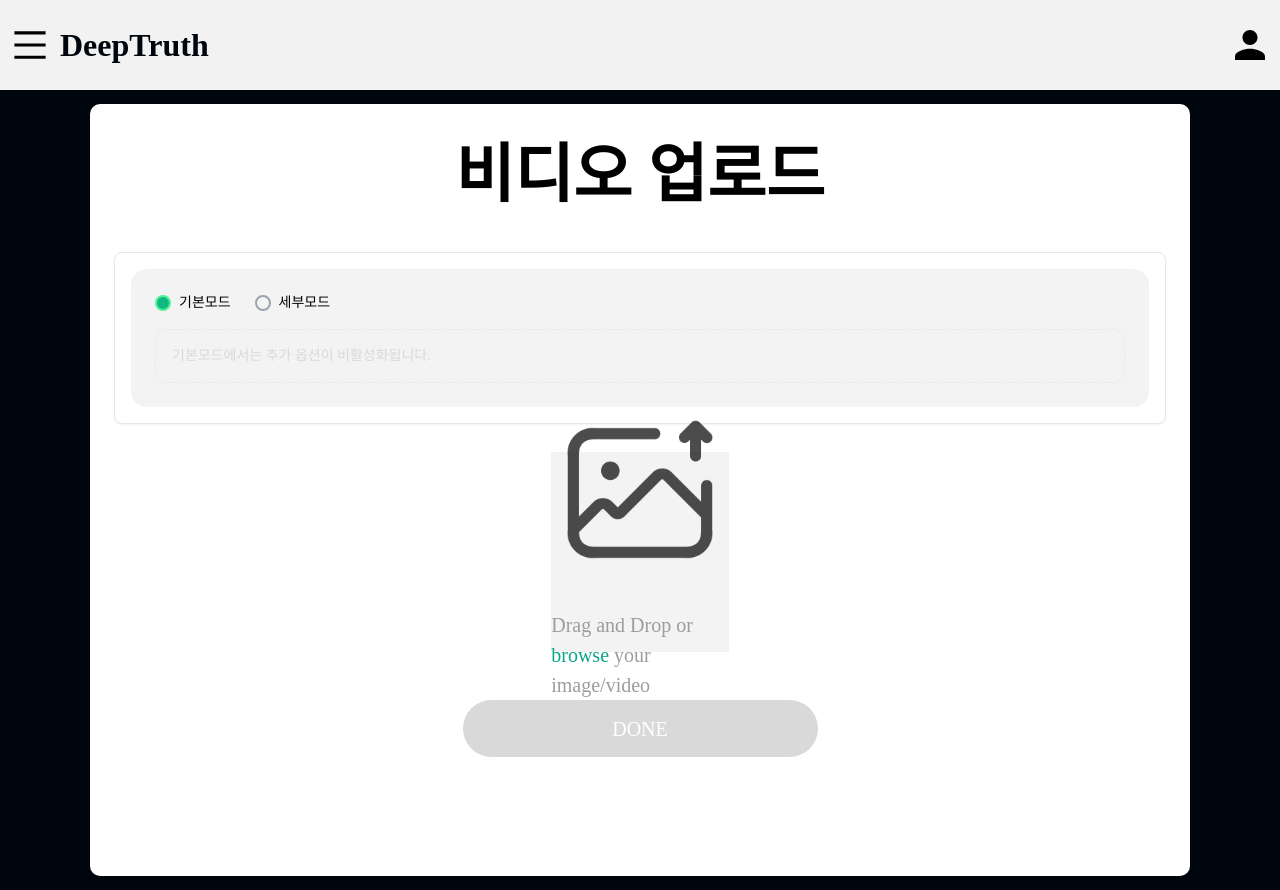
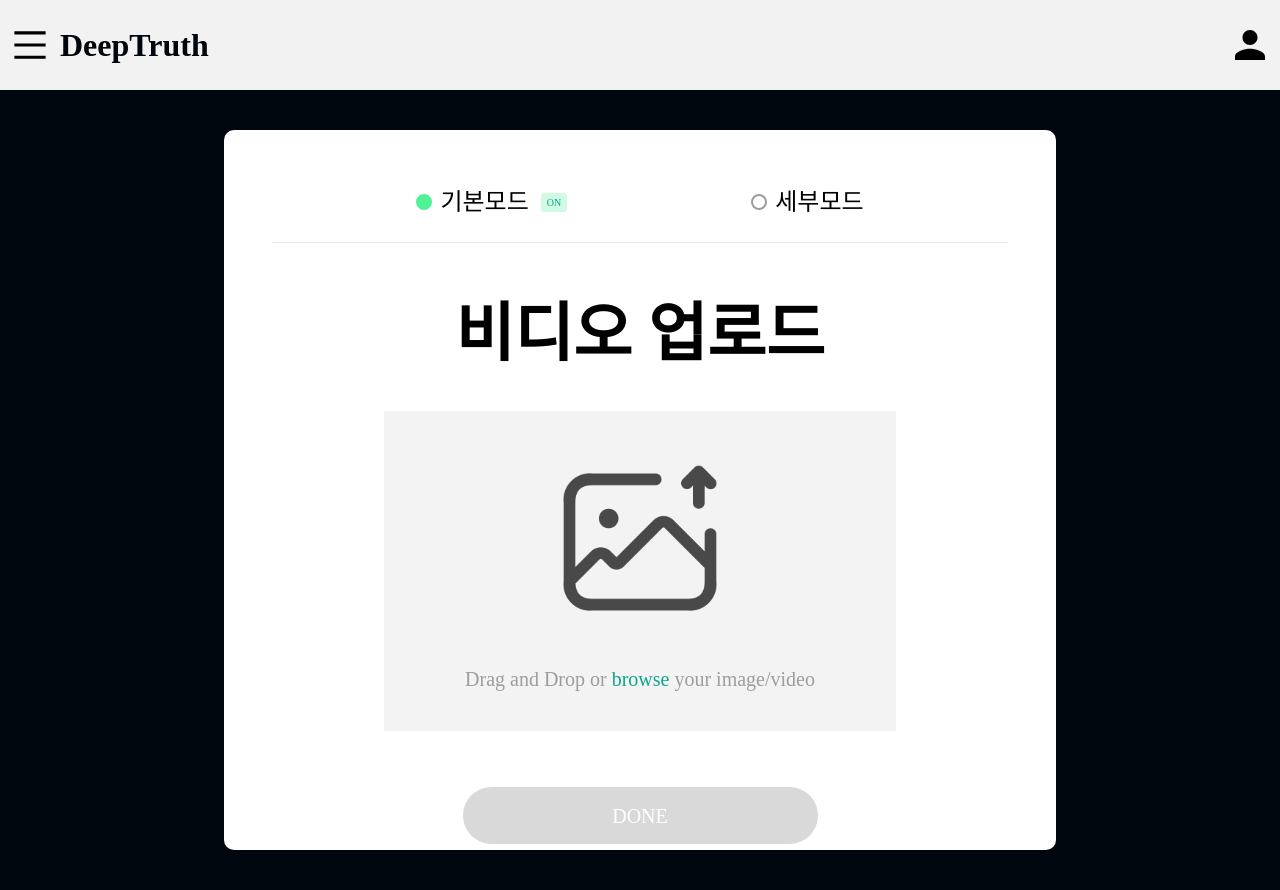
Before and after one commit to 25-HF003/front-end, a React (Vite) app: page /detection in a window 1280 px wide. Built offline with nearby package versions, Linux system fonts and the light colour scheme; a web font is replaced by a local one.

Commit message:
ETR-93 Design: 기본모드 UI 완성

```diff
--- a/src/components/Upload/FileUploadPage.tsx
+++ b/src/components/Upload/FileUploadPage.tsx
@@ -1,7 +1,7 @@
 import WatermarkModal from "../../pages/Watermark/WatermarkModal";
 import ImageUploader from "./FileUploader";
 import UploadProgressBar from "./UploadProgressBar";
-import { Dispatch, SetStateAction, useState, useEffect, ReactNode } from "react";
+import { Dispatch, SetStateAction, useState, useEffect } from "react";
 
 type Props = {
   title: String;
@@ -11,14 +11,12 @@ type Props = {
   accpet: string; // ex) "image/*, video/*"
   isModal?: boolean;  // 워터마크만 모달을 쓰기 때문에 기본값 false
   setIsModal?: Dispatch<SetStateAction<boolean>>;
-  containerClassName?: string; //카드 크기/여백 오버라이드
-  settingsNode?: ReactNode; //카드 안 상단에 표시할 모드/옵션 영역
 }
 
 // 딥페이크 -> <ImageUploadPage title="비디오" />
 // 노이즈, 워터마크 -> <ImageUploadPage title="이미지" />
 
-function FileUploadPage({ title, onDone, file, setFile, accpet, isModal = false, setIsModal, containerClassName, settingsNode }: Props) {
+function FileUploadPage({ title, onDone, file, setFile, accpet, isModal = false, setIsModal }: Props) {
 
   //upload 100 => 버튼 활성화
   const [uploadDone, setUploadDone] = useState(false);
@@ -37,17 +35,8 @@ function FileUploadPage({ title, onDone, file, setFile, accpet, isModal = false,
 
   return(
     <div className="h-screen flex flex-col justify-center items-center">
-      <div className={`rounded-[10px] flex flex-col justify-center items-center bg-white-100 gap-7
-                    ${containerClassName ?? "w-[80vw] h-[75vh] p-8"}`
-      }>
+      <div className="w-[80vw] h-[75vh] rounded-[10px] flex flex-col justify-center items-center bg-white-100 gap-7">
         <h1 className="font-bold text-[64px] ">{title} 업로드</h1>
-         {/* 옵션이 있으면 위쪽에 표시 */}
-        {settingsNode && (
-          <div className="w-full border rounded-lg p-4 bg-white-100 shadow-sm">
-            {settingsNode}
-          </div>
-        )}
-        <div className="flex flex-col items-center gap-6 flex-1">
         <ImageUploader onFileSelect={setFile} accpet={accpet} />
         <UploadProgressBar file={file} onProgressDone={handleProgressDone}/>
         <button
@@ -56,10 +45,8 @@ function FileUploadPage({ title, onDone, file, setFile, accpet, isModal = false,
           onClick={onDone}>
             DONE</button>
       </div>
-      </div>
       {isModal && setIsModal && <WatermarkModal setIsModal={setIsModal} file={file} />}
     </div>
-
   );
 }
 
--- a/src/components/Upload/FileUploader.tsx
+++ b/src/components/Upload/FileUploader.tsx
@@ -3,9 +3,10 @@ import { useState } from "react";
 type Props = {
   onFileSelect: (file: File) => void;
   accpet: string; // ex) "image/*, video/*"
+  containerClassName?: string;
 }
 
-function FileUploader({ onFileSelect, accpet }: Props) {
+function FileUploader({ onFileSelect, accpet, containerClassName }: Props) {
 
   const [dragActive, setDragActive] = useState(false);
 
@@ -44,7 +45,7 @@ function FileUploader({ onFileSelect, accpet }: Props) {
   };
 
   return(
-    <div className="w-[50%] h-[50%] flex flex-col justify-center items-center bg-gray-300 ">
+    <div className={`flex flex-col justify-center items-center bg-gray-300 ${containerClassName ?? "w-[50%] h-[50%]"}`}>
       <div
         className={`w-[100%] h-[100%] flex flex-col justify-center items-center gap-7
           ${dragActive ? 'bg-gray-500' : 'bg-gray-300'}`}
--- /dev/null
+++ b/src/components/Upload/deepfake/DeepfakeFileUpload.tsx
@@ -0,0 +1,67 @@
+import ImageUploader from "../FileUploader";
+import UploadProgressBar from "../UploadProgressBar";
+import { Dispatch, SetStateAction, useState, useEffect, ReactNode } from "react";
+
+type Props = {
+  title: String;
+  onDone: () => void;
+  file: File | null;
+  setFile: (file: File | null) => void;
+  accpet: string; // ex) "image/*, video/*"
+  isModal?: boolean;  // 워터마크만 모달을 쓰기 때문에 기본값 false
+  settingsNode?: ReactNode;
+}
+
+// 딥페이크 -> <ImageUploadPage title="비디오" />
+// 노이즈, 워터마크 -> <ImageUploadPage title="이미지" />
+
+function DeepfakeFileUpload({ title, onDone, file, setFile, accpet, isModal = false, settingsNode }: Props) {
+
+  //upload 100 => 버튼 활성화
+  const [uploadDone, setUploadDone] = useState(false);
+
+  useEffect(() => {
+    if (file) {
+      setUploadDone(false);
+      //console.log("useEffect: 파일 변경 감지 → uploadDone 초기화");
+    }
+  }, [file]);
+
+  const handleProgressDone = () => {
+    setUploadDone(true);
+  };
+
+
+  return(
+    <div className="min-h-screen flex justify-center items-center">
+      {/* 카드 */}
+      <div className="w-[80vw] max-h-[90vh] rounded-[10px] bg-white-100">
+        {/* 스크롤 영역 */}
+        <div className="overflow-y-auto max-h-[90vh] p-8">
+          {/* 정렬 래퍼 (여기서 가운데 정렬) */}
+          <div className="flex flex-col items-center gap-7">
+            {/* 옵션(있으면 위쪽) */}
+            {settingsNode && (
+              <div className="w-[60vw] p-4">
+              {/*<div className="w-[60vw] rounded-xl border p-4 bg-white-100 shadow-sm">*/}
+                {settingsNode}
+              </div>
+            )}
+            <h1 className="font-bold text-[64px]">{title} 업로드</h1>
+
+            <ImageUploader onFileSelect={setFile} accpet={accpet} containerClassName="w-[40vw] min-h-[40vh]"/>
+            <UploadProgressBar file={file} onProgressDone={handleProgressDone}/>
+            <button
+              disabled={!file || !uploadDone}
+              className={`w-[355px] h-[57px] rounded-[50px] ${file && uploadDone ? 'bg-green-200' : 'bg-gray-500 cursor-not-allowed'} text-white-100 text-[20px]`}
+              onClick={onDone}>
+                DONE
+            </button>
+          </div>
+        </div>
+      </div>
+    </div>
+  );
+}
+
+export default DeepfakeFileUpload;
--- a/src/components/Upload/deepfake/DeepfakeSetting.tsx
+++ b/src/components/Upload/deepfake/DeepfakeSetting.tsx
@@ -1,5 +1,4 @@
-// DeepfakeSettings.tsx
-import React, { useEffect, useState } from 'react';
+import { useEffect, useState } from 'react';
 import ModeSelector from './ModeSelector';
 import OptionsPanel from './OptionPanel';
 import { DetectionOptions, Mode } from './DetectionOptions';
@@ -26,23 +25,17 @@ export default function DeepfakeSettings({ onChange }: DeepfakeSettingsProps) {
   }, [mode, opts, onChange]);
 
   return (
-    //<div className="h-screen flex flex-col justify-center items-center">
-    <div className="rounded-2xl bg-neutral-900/5 p-6">
+    <div className="border-b p-2">
       {/* 모드 선택 */}
       <div className="mb-4">
         <ModeSelector value={mode} onChange={setMode} />
       </div>
 
       {/* 세부모드일 때만 옵션 보이기 */}
-      {mode === 'advanced' ? (
+      {mode === 'advanced' && (
         <OptionsPanel value={opts} onChange={setOpts} />
-      ) : (
-        <div className="rounded-xl border border-dashed p-4 text-sm text-gray-500">
-          기본모드에서는 추가 옵션이 비활성화됩니다.
-        </div>
       )}
     </div>
-    //</div>
   );
 }
 //
--- a/src/components/Upload/deepfake/ModeSelector.tsx
+++ b/src/components/Upload/deepfake/ModeSelector.tsx
@@ -1,4 +1,3 @@
-import React from 'react';
 import { Mode } from './DetectionOptions';
 
 interface ModeSelectorProps {
@@ -8,7 +7,7 @@ interface ModeSelectorProps {
 
 function ModeSelector({ value, onChange }: ModeSelectorProps) {
   return (
-    <div className="flex items-center gap-6">
+    <div className="flex items-center justify-center gap-6">
       <label className="inline-flex items-center gap-2 cursor-pointer">
         <input
           type="radio"
@@ -19,11 +18,16 @@ function ModeSelector({ value, onChange }: ModeSelectorProps) {
         />
         <span
           className={`w-4 h-4 rounded-full border-2 ${
-            value === 'basic' ? 'border-green-100 bg-emerald-500' : 'border-gray-400'
+            value === 'basic' ? 'border-green-100 bg-green-100' : 'border-gray-900'
           }`}
           aria-hidden
         />
-        <span className="text-sm font-medium">기본모드</span>
+        <span className="text-2xl font-medium">기본모드</span>
+        {value === 'basic' ? (
+          <span className="ml-1 mr-20 text-[10px] px-1.5 py-0.5 rounded bg-emerald-100 text-green-200">ON</span>
+        ) : (
+          <span className="ml-1 mr-20"> </span>
+        )}
       </label>
 
       <label className="inline-flex items-center gap-2 cursor-pointer">
@@ -35,14 +39,14 @@ function ModeSelector({ value, onChange }: ModeSelectorProps) {
           onChange={() => onChange('advanced')}
         />
         <span
-          className={`w-4 h-4 rounded-full border-2 ${
-            value === 'advanced' ? 'border-emerald-500 bg-emerald-500' : 'border-gray-400'
+          className={`w-4 h-4 rounded-full ml-20 border-2 ${
+            value === 'advanced' ? 'border-green-100 bg-green-100' : 'border-gray-900'
           }`}
           aria-hidden
         />
-        <span className="text-sm font-medium">세부모드</span>
+        <span className="text-2xl font-medium">세부모드</span>
         {value === 'advanced' && (
-          <span className="ml-1 text-[10px] px-1.5 py-0.5 rounded bg-emerald-100 text-emerald-700">ON</span>
+          <span className="ml-1 text-[10px] px-1.5 py-0.5 rounded bg-emerald-100 text-green-200">ON</span>
         )}
       </label>
     </div>
--- a/src/components/Upload/deepfake/OptionPanel.tsx
+++ b/src/components/Upload/deepfake/OptionPanel.tsx
@@ -7,7 +7,7 @@ interface OptionsPanelProps {
 }
 
 export default function OptionsPanel({ value, onChange }: OptionsPanelProps) {
-  const [open, setOpen] = useState(true);
+  const [open, setOpen] = useState(false);
   const secId = useId();
 
   const set = <K extends keyof DetectionOptions>(k: K, v: DetectionOptions[K]) =>
--- a/src/pages/Deepfake/Detection.tsx
+++ b/src/pages/Deepfake/Detection.tsx
@@ -7,6 +7,8 @@ import { DeepfakeResponse } from "../../api/deepfake";
 import { api } from "../../api";
 import DeepfakeSettings from "../../components/Upload/deepfake/DeepfakeSetting";
 import { Mode, DetectionOptions } from '../../components/Upload/deepfake/DetectionOptions'
+import DeepfakeFileUpload from "../../components/Upload/deepfake/DeepfakeFileUpload";
+
 
 
 function Detection() {
@@ -60,14 +62,22 @@ function Detection() {
 
   return(
     <div className="max-w-3xl mx-auto space-y-6">
+      {/*
       <FileUploadPage
         title="비디오"
         file={file}
         setFile={setFile}
         accpet="video/*"
         onDone={handleDetectionInsert}
-        containerClassName="w-[90vw] max-w-[1100px] min-h-[720px] p-6"
+      />*/ }
+      <DeepfakeFileUpload
+        title="비디오"
+        file={file}
+        setFile={setFile}
+        accpet="video/*"
+        onDone={handleDetectionInsert}
         settingsNode={<DeepfakeSettings onChange={(m, o) => { setMode(m); setOptions(o); }} />}
+
       />
     </div>
   )
```
